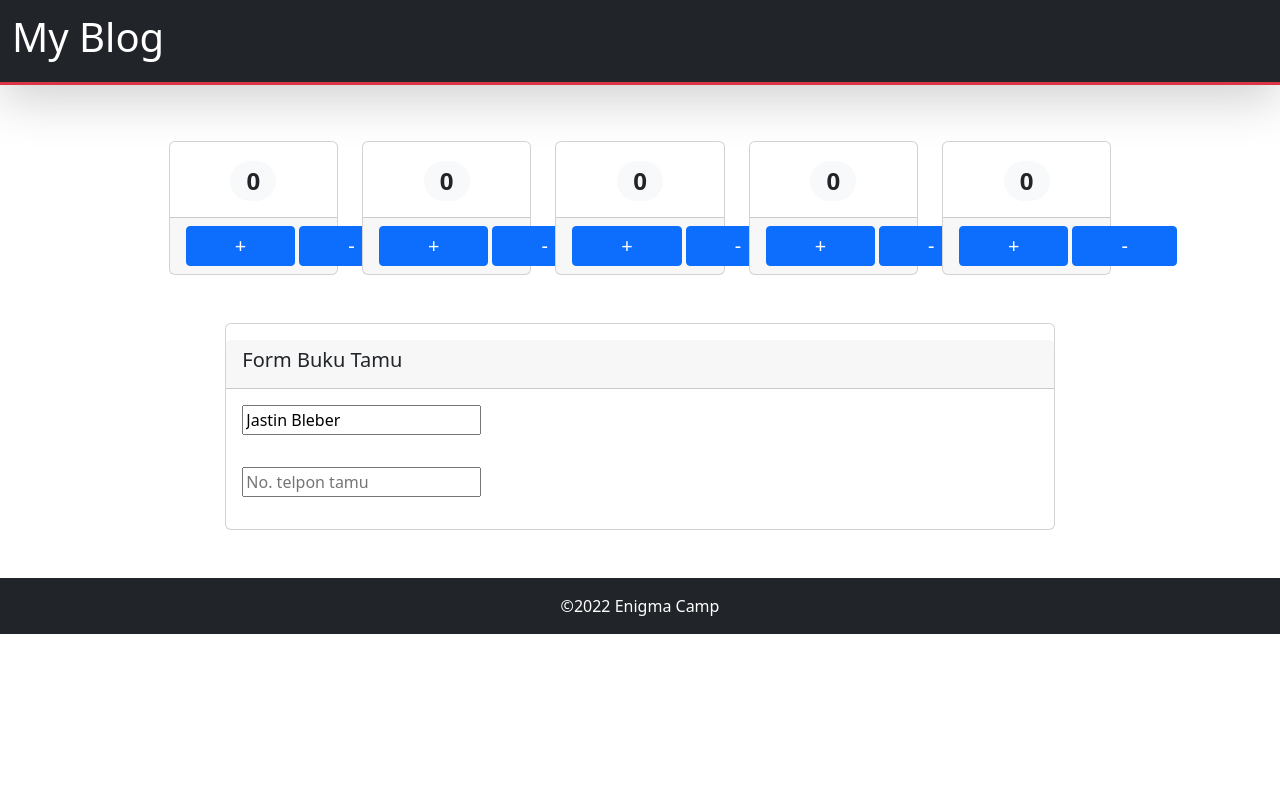
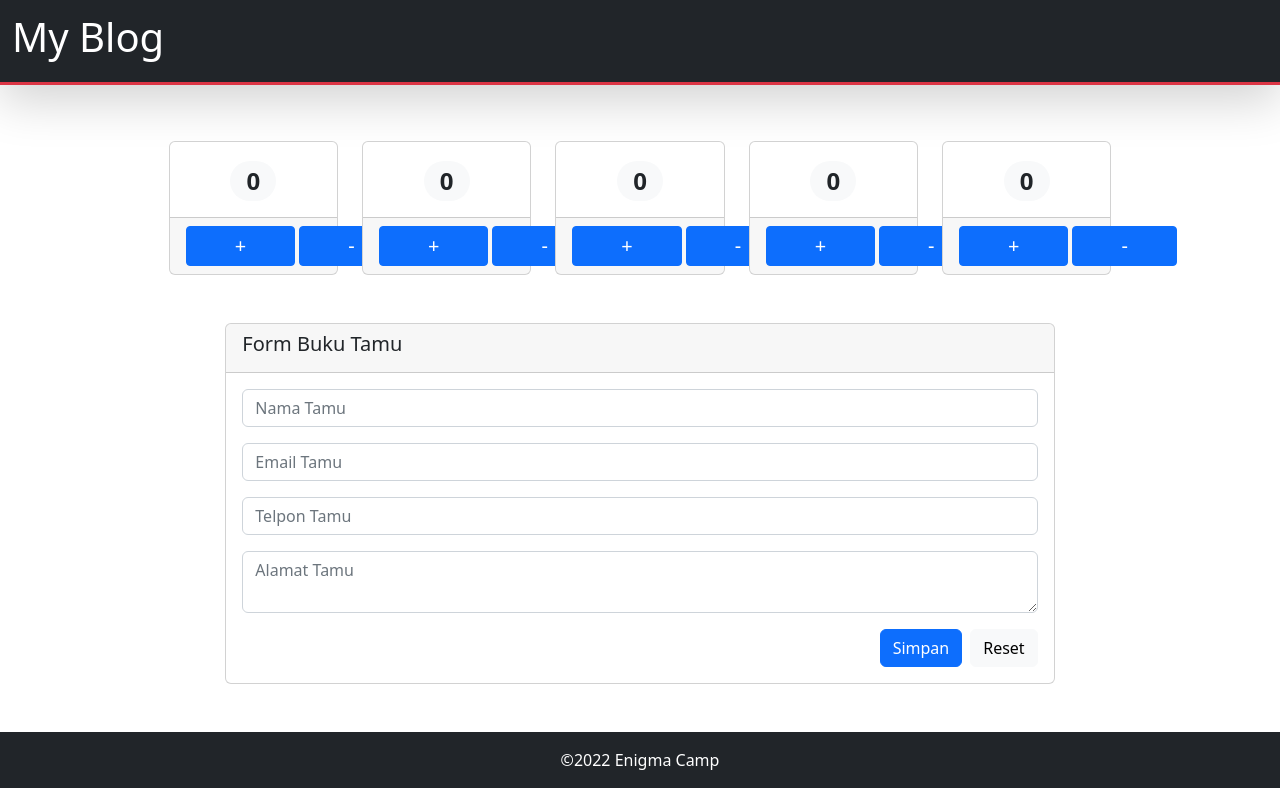
Before and after one commit to adisthya/reactjs-class-materials, a React (Create React App) app: page / in a window 1280 px wide. Built offline with nearby package versions, Linux system fonts and the light colour scheme.

Commit message:
Guest Book form completed.

```diff
--- a/src/guest-book/GuestForm.js
+++ b/src/guest-book/GuestForm.js
@@ -1,40 +1,70 @@
-import { Component, createRef } from "react";
-import { Card, Col, Row } from "react-bootstrap";
+import { Component } from "react";
+import { Button, Card, Col, Form, Row } from "react-bootstrap";
 export class GuestForm extends Component {
   constructor(props) {
     super(props);
 
     this.state = {
-      guestName: 'Jastin Bleber'
+      value: {
+        guestName: '',
+        guestEmail: '',
+        guestPhone: '',
+        guestAddress: ''
+      }
     };
-    this.guestPhoneRef = createRef();
-    this.handleGuestNameChange = this.handleGuestNameChange.bind(this);
+    this.handleValueChange = this.handleValueChange.bind(this);
+    this.handleFormSubmit = this.handleFormSubmit.bind(this);
   }
 
-  handleGuestNameChange(event) {
-    this.setState({ guestName: event.target.value });
+  handleValueChange(field, event) {
+    const { target: { value } } = event;
+    const fields = Object.keys(this.state.value);
+
+    if (fields.includes(field)) {
+      this.setState({
+        value: { ...this.state.value, [field]: value }
+      });
+    }
   }
 
-  handleGuestPhoneChange() {
-    console.log('guest phone:', this.guestPhoneRef.current.value);
+  handleFormSubmit(e) {
+    e.preventDefault();
+    console.log('value', this.state.value);
   }
 
   render() {
+    const { value } = this.state;
+
     return (
       <Row as="section" className="d-flex justify-content-center">
         <Col sm="8">
-          <Card className="mb-5 py-3">
+          <Card className="mb-5">
             <Card.Header>
               <Card.Title>Form Buku Tamu</Card.Title>
             </Card.Header>
             <Card.Body>
-              <input type="text" placeholder="Nama tamu" name="guestName"
-                value={this.state.guestName}
-                onChange={(e) => this.handleGuestNameChange(e)} />
-            </Card.Body>
-            <Card.Body>
-              <input type="text" placeholder="No. telpon tamu"
-                name="guestPhone" ref={this.guestPhoneRef} />
+              <Form onSubmit={this.handleFormSubmit}>
+                <Form.Group className="mb-3">
+                  <Form.Control placeholder="Nama Tamu" value={value.guestName}
+                    onChange={(e) => this.handleValueChange('guestName', e)} />
+                </Form.Group>
+                <Form.Group className="mb-3">
+                  <Form.Control placeholder="Email Tamu" value={value.guestEmail}
+                    onChange={(e) => this.handleValueChange('guestEmail', e)} />
+                </Form.Group>
+                <Form.Group className="mb-3">
+                  <Form.Control placeholder="Telpon Tamu" value={value.guestPhone}
+                    onChange={(e) => this.handleValueChange('guestPhone', e)} />
+                </Form.Group>
+                <Form.Group className="mb-3">
+                  <Form.Control placeholder="Alamat Tamu" as="textarea" value={value.guestAddress}
+                    onChange={(e) => this.handleValueChange('guestAddress', e)} />
+                </Form.Group>
+                <Form.Group className="d-flex justify-content-end">
+                  <Button variant="primary" type="submit" className="me-2">Simpan</Button>
+                  <Button variant="light" type="reset">Reset</Button>
+                </Form.Group>
+              </Form>
             </Card.Body>
           </Card>
         </Col>
```
